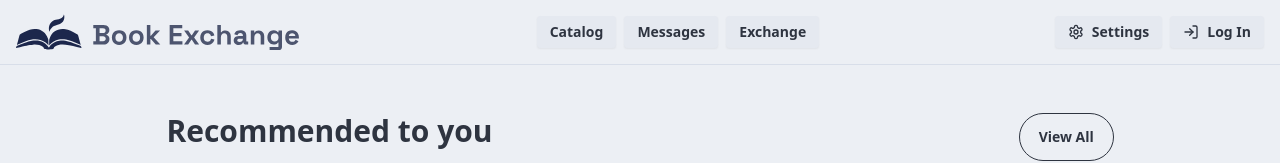
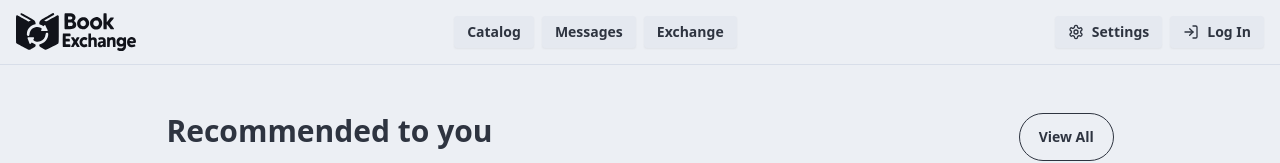
Before and after one commit to gybratyy/exchange, a React (Vite) app in the folder frontend/: page / in a window 1280 px wide. Shown: the top 163 px of the page. Built offline with nearby package versions, Linux system fonts and the light colour scheme; no server answers.

Commit message:
logo/icon

```diff
--- a/frontend/index.html
+++ b/frontend/index.html
@@ -2,7 +2,7 @@
 <html lang="en">
   <head>
     <meta charset="UTF-8" />
-    <link rel="icon" type="image/svg+xml" href="/vite.svg" />
+    <link rel="icon" type="image/svg+xml" href="/icon.svg" />
     <meta name="viewport" content="width=device-width, initial-scale=1.0" />
     <title>Book Exchange</title>
   </head>
--- a/frontend/src/components/Navbar.jsx
+++ b/frontend/src/components/Navbar.jsx
@@ -13,8 +13,7 @@ const Navbar = () => {
                 <div className="flex items-center justify-between h-full">
                     <div className="flex items-center gap-8">
                         <Link to="/" className="flex items-center gap-2.5 hover:opacity-80 transition-all">
-                            <img src='/logo.svg'/>
-
+                            <img src='/logo.svg' className='max-w-[120px]'/>
                         </Link>
                     </div>
                     <div className="flex items-center gap-2">
```
Also changed, not shown: frontend/public/logo.svg, frontend/public/screenshot-for-readme.png (deleted).
